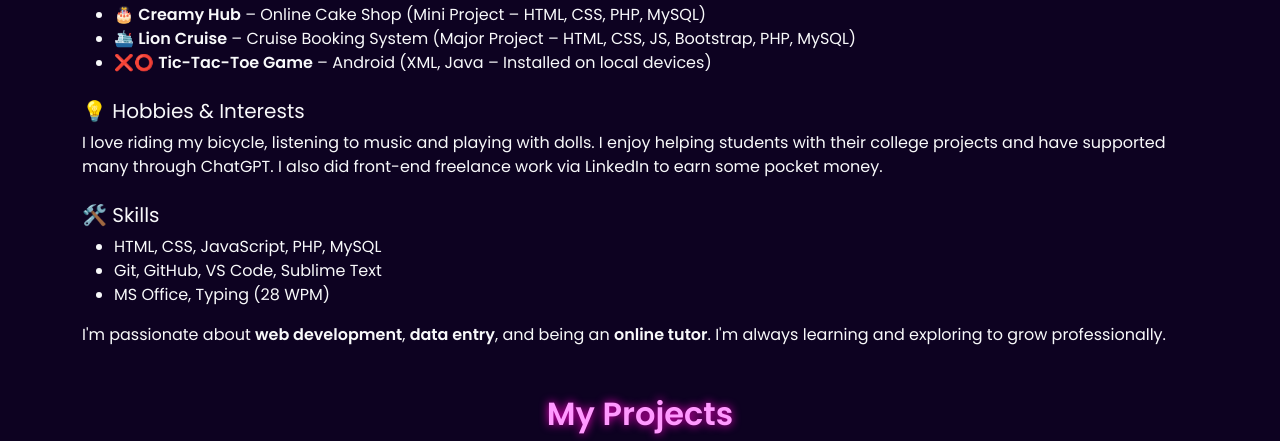
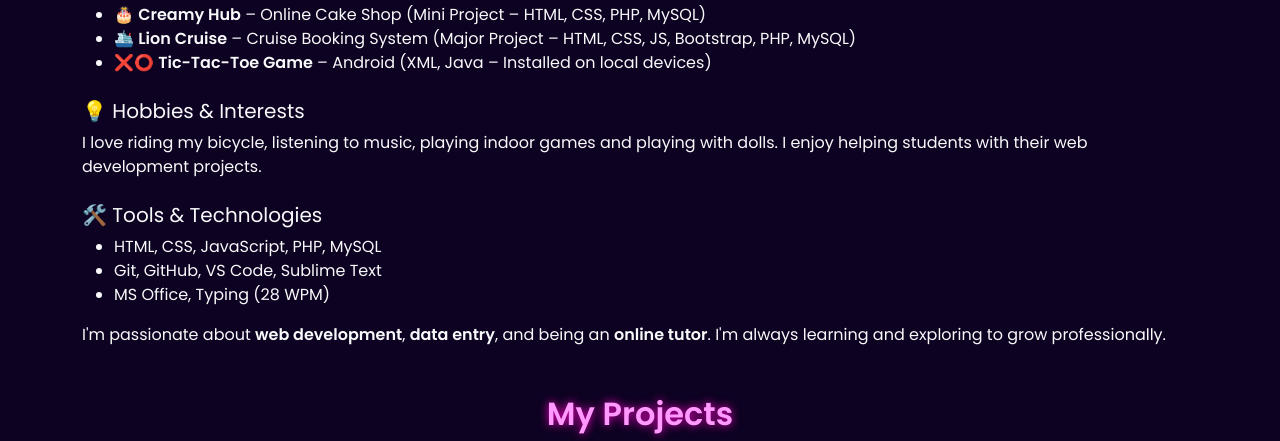
Before and after one commit to Liveyana-R-D/Liveyana-R-D.github.io, a plain HTML site: page index.html in a window 1280 px wide. Shown: the part 1076-1517 px from the top of the page. Drawn offline with nearby package versions, Linux system fonts and the light colour scheme.

Commit message:
Update index.html

```diff
--- a/index.html
+++ b/index.html
@@ -199,9 +199,9 @@
     </ul>
 
     <h5 class="mt-4 text-pink">💡 Hobbies & Interests</h5>
-    <p>I love riding my bicycle, listening to music and playing with dolls. I enjoy helping students with their college projects and have supported many through ChatGPT. I also did front-end freelance work via LinkedIn to earn some pocket money.</p>
+    <p>I love riding my bicycle, listening to music, playing indoor games and playing with dolls. I enjoy helping students with their web development projects.</p>
 
-    <h5 class="mt-4 text-pink">🛠️ Skills</h5>
+    <h5 class="mt-4 text-pink">🛠️ Tools & Technologies</h5>
     <ul class="mb-0">
       <li>HTML, CSS, JavaScript, PHP, MySQL</li>
       <li>Git, GitHub, VS Code, Sublime Text</li>
```
